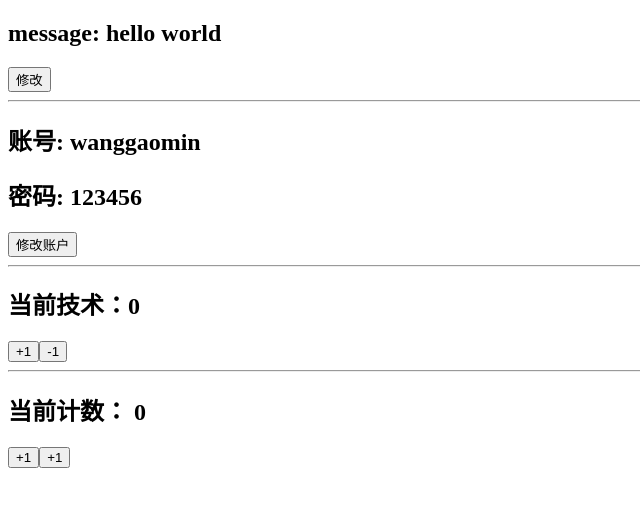
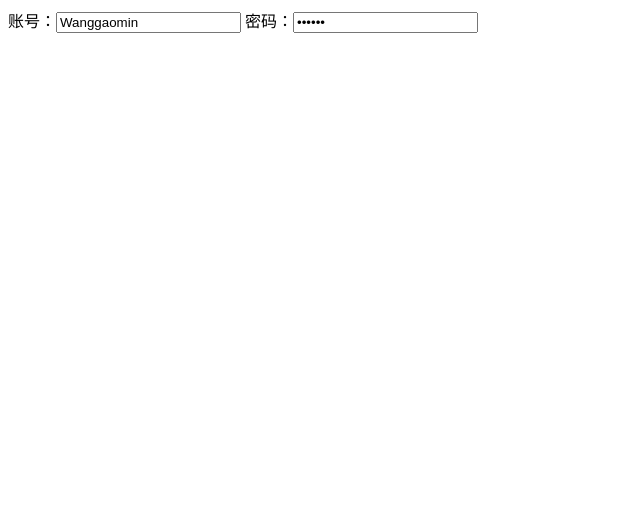
Before and after one commit to wgm0813/setup-demo, a Vue app: page / in a window 1280 px wide. Shown: the top 506 px of the page, without its empty margins (0-640 px from the left). Built offline with nearby package versions, Linux system fonts and the light colour scheme.

Commit message:
ref和reactive的应用场景

```diff
--- /dev/null
+++ b/src/02_Setup定义数据/App2.vue
@@ -0,0 +1,47 @@
+<template>
+  <div>
+    <form>
+      账号：<input type="text" v-model="account.username">
+      密码：<input type="password" v-model="account.password">
+    </form>
+  </div>
+</template>
+
+<script>
+import {reactive, ref,onMounted} from 'vue'
+export default {
+  name: 'App',
+  setup() {
+    // 定义响应式数据：reactive/ref
+    // 强调：ref也可以定义复杂的数据
+    const info =ref({})
+
+    // reactive的应用场景
+    // reactive应用于本地的数据
+    // 多个数据之间有联系/关系（聚合的数据，组织在一起会有特定的作用）
+    const account = reactive({
+      username: 'Wanggaomin',
+      password: '123456'
+    })
+
+    // ref的应用场景：其他场景基本用ref(computed)
+    // 定义本地的一些简单数据
+    const message = ref('hello world')
+    const counter = ref(0)
+
+    // 定义从网络中获取的数据也是使用ref
+    // const musics = reactive([])
+    const musics = ref([])
+    onMounted(() => {
+      const serverMusics = ['1','2','3']
+      musics.value= serverMusics
+    })
+    return {info,account,message,counter,musics}
+
+  }
+}
+</script>
+
+<style>
+
+</style>
--- a/src/main.js
+++ b/src/main.js
@@ -1,5 +1,6 @@
 import { createApp } from 'vue'
 // import App from '../01_Setup函数的体验/App'
-import App from './02_Setup定义数据/App'
+// import App from './02_Setup定义数据/App'
+import App2 from './02_Setup定义数据/App2'
 
-createApp(App).mount('#app')
+createApp(App2).mount('#app')
```
